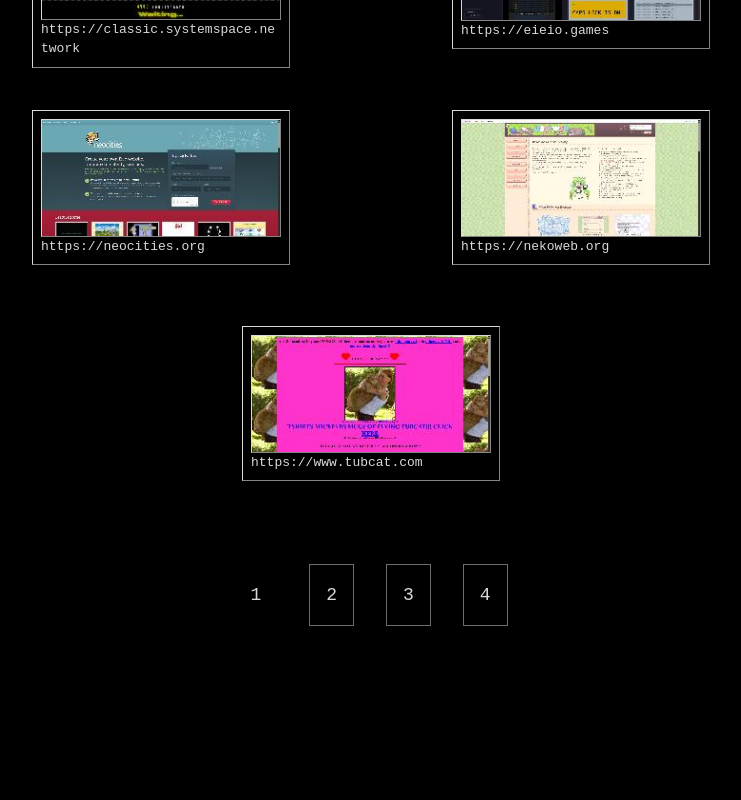
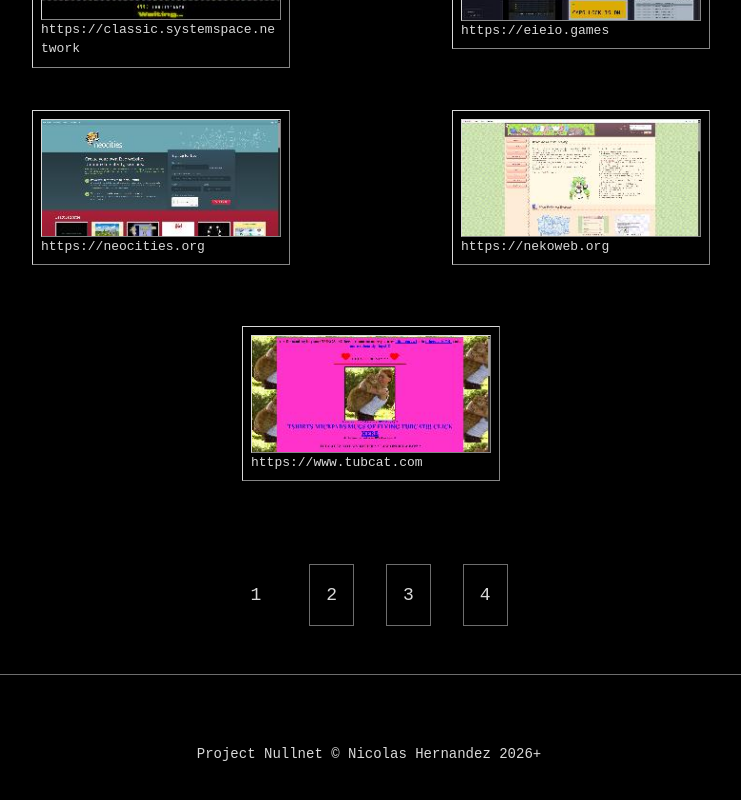
Before and after one commit to nullnet-labs/nullnet-frontend, a Next.js app: page / in a window 1280 px wide. Shown: the part 2229-3029 px from the top of the page, without its empty margins (271-1012 px from the left). Before the commit the page ends 2903 px from the top, so only its background shows below. Built offline with nearby package versions, Linux system fonts and the light colour scheme.

Commit message:
Added basic site footer component

```diff
--- a/src/app/layout.tsx
+++ b/src/app/layout.tsx
@@ -2,6 +2,7 @@
 import "./globals.css";
 
 import TopNav from "@/components/top-nav";
+import SiteFooter from "@/components/site-footer";
 
 export const metadata: Metadata = {
     title: {
@@ -23,6 +24,7 @@
             <body>
                 <TopNav />
                 {children}
+                <SiteFooter />
             </body>
         </html>
     );
--- /dev/null
+++ b/src/components/site-footer.tsx
@@ -0,0 +1,11 @@
+import classes from '@/lib/css-class-list';
+
+import styles from '@/component-styles/site-footer.module.css';
+
+export default function SiteFooter() {
+    return (
+        <footer className={classes('flex items-center justify-center text-center text-sm min-h-[20dvh]', styles['site-footer'])}>
+            <span>Project Nullnet © Nicolas Hernandez 2026+</span>
+        </footer>
+    )
+}
--- /dev/null
+++ b/src/styles/components/site-footer.module.css
@@ -0,0 +1,4 @@
+
+.site-footer {
+    border-top: 1px solid var(--primary-accent-dim);
+}
```
